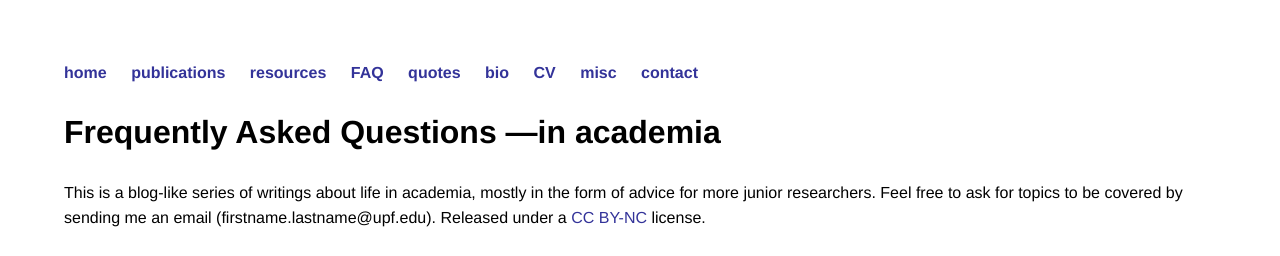
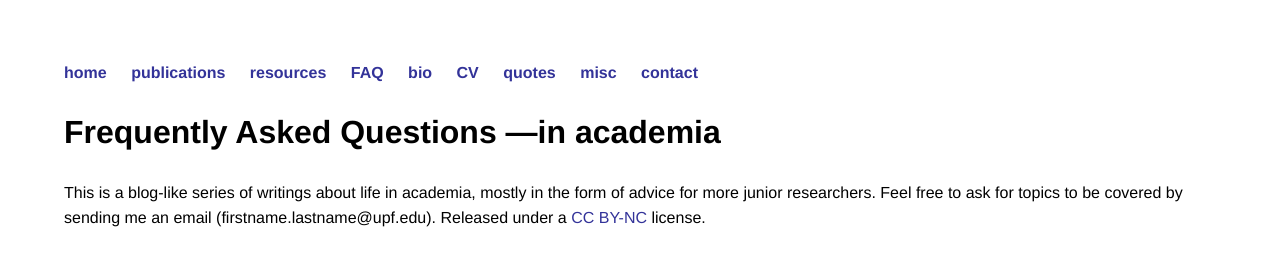
Before and after one commit to gboleda/gboleda.github.io, a Jekyll site: the page built from faq/index.md, in a window 1280 px wide. Shown: the top 256 px of the page. Built offline with Jekyll 4.4.1, drawn with Linux system fonts in a browser that asks for light colours.

```diff
--- a/_layouts/default.html
+++ b/_layouts/default.html
@@ -12,9 +12,9 @@
 	<li><a href="/pubs">publications</a></li>
  	<li><a href="/resources.html">resources</a></li>
 	<li><a href="/faq">FAQ</a></li>
- 	<li><a href="/quotes.html">quotes</a></li>
 	<li><a href="/bio.html">bio</a></li>
 	<li><a href="/0-cv.pdf">CV</a></li>
+ 	<li><a href="/quotes.html">quotes</a></li>
  	<li><a href="/misc.html">misc</a></li>
 	<li><a href="/contact.html">contact</a></li>
 	<!--<li><a href=""></a></li>-->
--- a/faq/index.md
+++ b/faq/index.md
@@ -9,7 +9,7 @@ This is a blog-like series of writings about life in academia, mostly in the for
 
 ## Life as a researcher
 
-- [Help! I feel like everyone around me is smarter than me, and I don't deserve to be in academia.](impostor-syndrome.html)
+- [Help! I feel like everyone around me is smarter than me, and I don't deserve to be in academia.](./impostor-syndrome.html)
 
 - [I have a psychiatric illness. Can I still be a researcher?](/researcher-psychiatric-illness.html)
 
```
